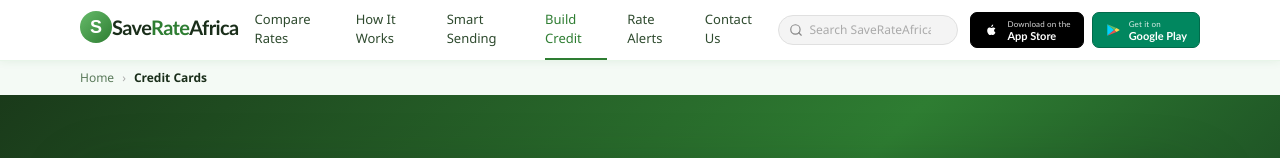
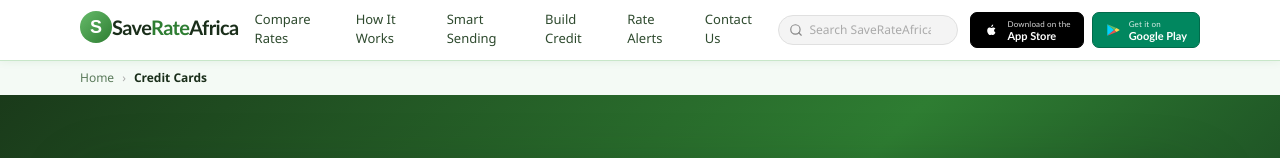
Before and after one commit to Chinenyeonukogu/SaveRateAfrica, a Next.js app: page /credit-cards in a window 1280 px wide. Shown: the top 158 px of the page. Built offline with nearby package versions, Linux system fonts and the light colour scheme.

Commit message:
Add sticky section navigation

```diff
--- a/app/globals.css
+++ b/app/globals.css
@@ -11,6 +11,7 @@
 
 html {
   scroll-behavior: smooth;
+  scroll-padding-top: 70px;
 }
 
 body {
--- a/components/HeroSection.tsx
+++ b/components/HeroSection.tsx
@@ -61,7 +61,10 @@ export function HeroSection({
   const savings = bestPayout - worstPayout;
 
   return (
-    <section className="overflow-hidden px-4 pb-5 pt-5 min-[600px]:px-6 min-[600px]:pb-7 min-[600px]:pt-7 lg:px-10 lg:pb-10 lg:pt-10">
+    <section
+      id="home"
+      className="overflow-hidden px-4 pb-5 pt-5 min-[600px]:px-6 min-[600px]:pb-7 min-[600px]:pt-7 lg:px-10 lg:pb-10 lg:pt-10"
+    >
       <div className="mx-auto max-w-[1200px] rounded-[32px] bg-hero-mesh px-5 py-8 text-white shadow-glow min-[600px]:px-8 min-[600px]:py-10 lg:px-12 lg:py-14">
         <div className="relative overflow-hidden">
           <div className="absolute inset-0 opacity-30">
--- a/components/HomePageShell.tsx
+++ b/components/HomePageShell.tsx
@@ -435,9 +435,9 @@ export function HomePageShell({ initialComparison }: HomePageShellProps) {
           </div>
         </section>
 
-        <section className={sectionDividerClassName}>
+        <section id="compare-rates" className={`${sectionDividerClassName} scroll-mt-24`}>
           <div className={topLevelSectionInnerClassName}>
-            <div id="compare-rates" ref={compareRef} className="scroll-mt-24">
+            <div ref={compareRef}>
               <ComparisonTable
                 comparison={comparison}
                 errorMessage={errorMessage}
@@ -586,9 +586,9 @@ export function HomePageShell({ initialComparison }: HomePageShellProps) {
           </div>
         </section>
 
-        <section className={sectionDividerClassName}>
+        <section id="rate-alerts" className={`${sectionDividerClassName} scroll-mt-24`}>
           <div className={topLevelSectionInnerClassName}>
-            <div id="rate-alerts" ref={alertsRef} className="scroll-mt-24">
+            <div ref={alertsRef}>
               <AlertsForm />
             </div>
           </div>
--- a/components/SiteFooter.tsx
+++ b/components/SiteFooter.tsx
@@ -1,9 +1,7 @@
 export function SiteFooter() {
   return (
-    <footer
-      id="contact-us"
-      className="border-t border-brand-navy/10 bg-white px-4 py-8 text-sm text-brand-navy/72 sm:px-6 lg:px-8"
-    >
+    <section id="contact" className="scroll-mt-24">
+      <footer className="border-t border-brand-navy/10 bg-white px-4 py-8 text-sm text-brand-navy/72 sm:px-6 lg:px-8">
         <div className="mx-auto max-w-7xl space-y-5 pb-24 md:pb-4">
           <div className="rounded-[22px] border border-amber-200 bg-amber-50 px-4 py-3 text-xs font-medium leading-5 text-brand-navy/80">
             Rates are indicative. Updated every 5 minutes. Final rates confirmed at
@@ -33,5 +31,6 @@ export function SiteFooter() {
           </div>
         </div>
       </footer>
+    </section>
   );
 }
--- a/components/SiteHeader.tsx
+++ b/components/SiteHeader.tsx
@@ -21,45 +21,46 @@ interface NavigationItem {
 
 const navigationItems: NavigationItem[] = [
   {
-    href: "/#compare-rates",
+    href: "#compare-rates",
     keywords: ["compare", "rates", "providers"],
     label: "Compare Rates",
     sectionId: "compare-rates"
   },
   {
-    href: "/#how-it-works",
+    href: "#how-it-works",
     keywords: ["how", "works", "steps"],
     label: "How It Works",
     sectionId: "how-it-works"
   },
   {
-    href: "/#smart-sending",
+    href: "#smart-sending",
     keywords: ["smart", "sending", "ai"],
     label: "Smart Sending",
     sectionId: "smart-sending"
   },
   {
-    href: "/credit-cards",
+    href: "#build-credit",
     keywords: ["credit", "build"],
-    label: "Build Credit"
+    label: "Build Credit",
+    sectionId: "build-credit"
   },
   {
-    href: "/#rate-alerts",
+    href: "#rate-alerts",
     keywords: ["alert", "notify"],
     label: "Rate Alerts",
     sectionId: "rate-alerts"
   },
   {
-    href: "/#contact-us",
+    href: "#contact",
     keywords: ["contact"],
     label: "Contact Us",
-    sectionId: "contact-us"
+    sectionId: "contact"
   }
 ];
 
 const searchOnlyTargets: NavigationItem[] = [
   {
-    href: "/#feature-hub",
+    href: "#feature-hub",
     keywords: ["feature", "features", "tool", "tools"],
     label: "Feature Hub",
     sectionId: "feature-hub"
@@ -87,12 +88,17 @@ const brandFontStyle = {
 const pageShellClassName =
   "mx-auto w-full max-w-[1200px] px-4 min-[600px]:px-6 lg:px-10";
 
-function SaveRateAfricaLogo() {
+function SaveRateAfricaLogo({
+  onClick
+}: {
+  onClick: (event: MouseEvent<HTMLAnchorElement>) => void;
+}) {
   return (
-    <Link
+    <a
       aria-label="SaveRateAfrica home"
       className="inline-flex items-center gap-0 text-[#1a2e1a]"
-      href="/"
+      href="#home"
+      onClick={onClick}
       style={brandFontStyle}
     >
       <svg
@@ -122,7 +128,7 @@ function SaveRateAfricaLogo() {
       <span className="ml-0 text-[20px] font-bold leading-none tracking-[-0.03em]">
         Save<span className="text-[#2e7d32]">Rate</span>Africa
       </span>
-    </Link>
+    </a>
   );
 }
 
@@ -181,6 +187,9 @@ export function SiteHeader({
 }: SiteHeaderProps) {
   const pathname = usePathname();
   const router = useRouter();
+  const [activeSectionId, setActiveSectionId] = useState<string | null>(
+    pathname === "/" ? "home" : null
+  );
   const [searchQuery, setSearchQuery] = useState("");
   const [isMobileMenuOpen, setIsMobileMenuOpen] = useState(false);
   const [isMobileSearchOpen, setIsMobileSearchOpen] = useState(false);
@@ -204,6 +213,44 @@ export function SiteHeader({
     };
   }, []);
 
+  useEffect(() => {
+    if (pathname !== "/") {
+      setActiveSectionId(null);
+      return;
+    }
+
+    const sectionIds = [
+      "home",
+      ...navigationItems.flatMap((item) => (item.sectionId ? [item.sectionId] : []))
+    ];
+    const sections = sectionIds
+      .map((sectionId) => document.getElementById(sectionId))
+      .filter((section): section is HTMLElement => Boolean(section));
+
+    if (!sections.length) {
+      return;
+    }
+
+    const observer = new IntersectionObserver(
+      (entries) => {
+        const visibleEntry = entries
+          .filter((entry) => entry.isIntersecting)
+          .sort((entryA, entryB) => entryB.intersectionRatio - entryA.intersectionRatio)[0];
+
+        if (visibleEntry) {
+          setActiveSectionId(visibleEntry.target.id);
+        }
+      },
+      { threshold: 0.4 }
+    );
+
+    sections.forEach((section) => observer.observe(section));
+
+    return () => {
+      observer.disconnect();
+    };
+  }, [pathname]);
+
   function closeMobilePanels() {
     setIsMobileMenuOpen(false);
     setIsMobileSearchOpen(false);
@@ -224,31 +271,32 @@ export function SiteHeader({
       }
     }
 
-    if (href === pathname) {
+    if (href === "#home" && pathname === "/") {
       window.scrollTo({ behavior: "smooth", top: 0 });
       return;
     }
 
-    router.push(href);
+    router.push(`/${href}`);
   }
 
   function handleNavClick(
     event: MouseEvent<HTMLAnchorElement>,
     item: NavigationItem
   ) {
-    if (item.sectionId && pathname === "/") {
+    if (item.sectionId) {
       event.preventDefault();
       navigateTo(item.href, item.sectionId);
-      return;
-    }
-
-    if (item.href === pathname) {
-      event.preventDefault();
-      navigateTo(item.href);
+      setActiveSectionId(item.sectionId);
       return;
     }
 
     closeMobilePanels();
+  }
+
+  function handleLogoClick(event: MouseEvent<HTMLAnchorElement>) {
+    event.preventDefault();
+    navigateTo("#home", "home");
+    setActiveSectionId("home");
   }
 
   function showNoResults(query: string) {
@@ -303,7 +351,7 @@ export function SiteHeader({
   }
 
   function isActiveNavigationItem(item: NavigationItem) {
-    return pathname === "/credit-cards" && item.href === "/credit-cards";
+    return pathname === "/" && activeSectionId === item.sectionId;
   }
 
   return (
@@ -317,11 +365,11 @@ export function SiteHeader({
             </span>
             <Link
               className="font-bold underline underline-offset-2"
-              href="/#compare-rates"
+              href="#compare-rates"
               onClick={(event) => {
                 if (pathname === "/") {
                   event.preventDefault();
-                  navigateTo("/#compare-rates", "compare-rates");
+                  navigateTo("#compare-rates", "compare-rates");
                 }
               }}
             >
@@ -331,11 +379,11 @@ export function SiteHeader({
         </div>
       ) : null}
 
-      <header className="sticky top-0 z-[100] border-b border-[#e8f5e9] bg-white shadow-[0_1px_8px_rgba(46,125,50,0.08)]">
+      <header className="sticky top-0 z-[1000] border-b border-[#c8e6c9] bg-white shadow-[0_1px_8px_rgba(46,125,50,0.08)]">
         <div className={pageShellClassName}>
           <div className="flex h-[60px] items-center justify-between gap-4">
             <div className="shrink-0">
-              <SaveRateAfricaLogo />
+              <SaveRateAfricaLogo onClick={handleLogoClick} />
             </div>
 
             <nav
@@ -350,7 +398,7 @@ export function SiteHeader({
                     key={item.label}
                     className={`inline-flex h-[60px] items-center border-b-2 text-[13px] font-medium transition ${
                       isActive
-                        ? "border-[#2e7d32] text-[#2e7d32]"
+                        ? "active border-[#2e7d32] text-[#2e7d32]"
                         : "border-transparent text-[#2e4a2e] hover:text-[#2e7d32]"
                     }`}
                     href={item.href}
@@ -461,7 +509,7 @@ export function SiteHeader({
                   <Link
                     key={item.label}
                     className={`inline-flex min-h-11 items-center border-b border-[#e8f5e9] px-4 py-3 text-[13px] font-medium ${
-                      isActive ? "text-[#2e7d32]" : "text-[#2e4a2e]"
+                      isActive ? "active text-[#2e7d32]" : "text-[#2e4a2e]"
                     }`}
                     href={item.href}
                     onClick={(event) => handleNavClick(event, item)}
```
Lines whose indentation alone changed are shown as unchanged.
